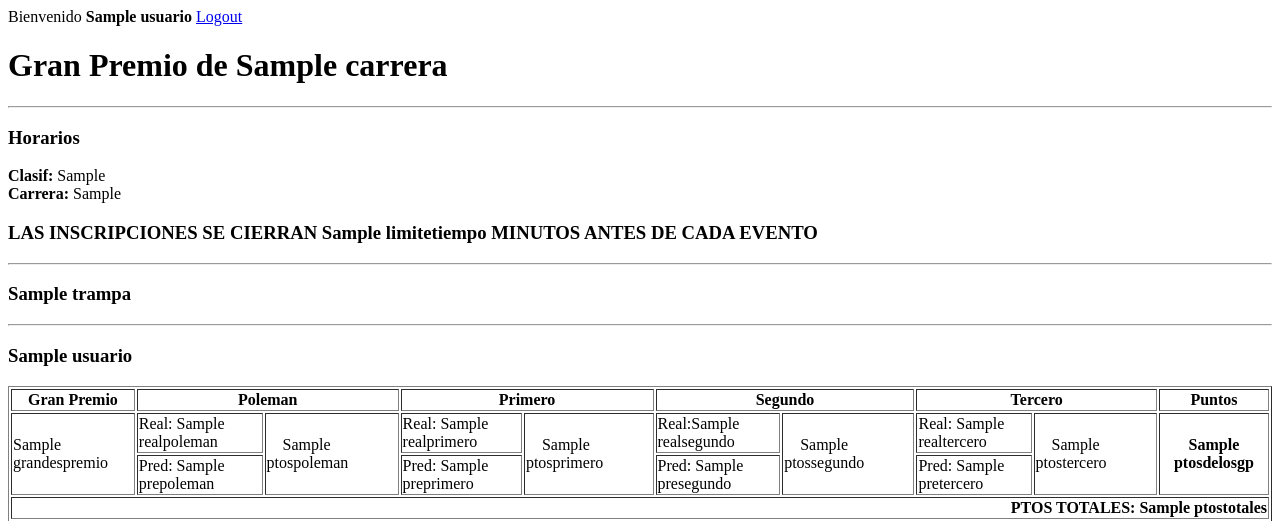
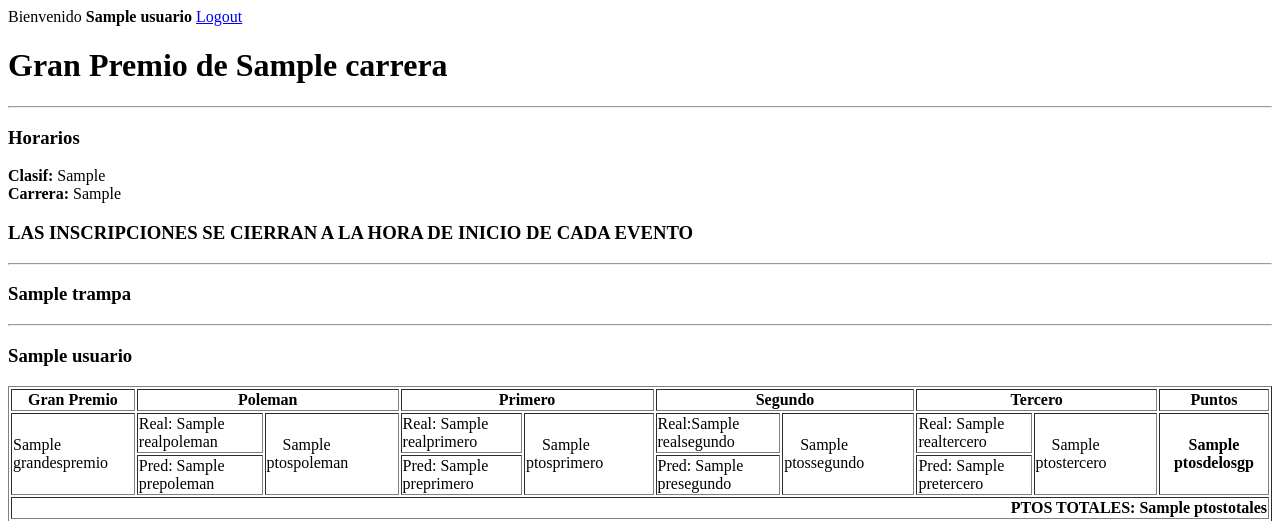
Before and after one commit to xodbox/prediccionf1, a Python web app: template templates/main.html in a window 1280 px wide. Shown: the top 521 px of the page. Run offline with Jinja, Linux system fonts and the light colour scheme; the template is opened without the code that fills it: most values are stand-ins (such as "Sample title", 1, 10 or a date in 2020).

Commit message:
changed limit time to 0

```diff
--- a/config.py
+++ b/config.py
@@ -2,7 +2,7 @@
 
 from collections import namedtuple
 
-limitetiempo = 4
+limitetiempo = 0
 
 Piloto = namedtuple('Piloto', ['orden', 'numero', 'nombre', 'apellido', 'escuderia', 'abreviacion'])
 
--- a/main.py
+++ b/main.py
@@ -201,7 +201,7 @@ class MainPage(handler.Handler):
 						horario_clasificacion=horaclasificacion,
 						pilotos = pilotos,
 						carrera = resultado.granpremio,
-						limitetiempo = config.limitetiempo + 1,
+						limitetiempo = config.limitetiempo,
 						limiteclasificacion = limiteclasificacion,
 						limitecarrera = limitecarrera,
 						now = now,
--- a/templates/main.html
+++ b/templates/main.html
@@ -14,7 +14,7 @@
 	<h3>Horarios</h3>
 	<b>Clasif:</b> {{horario_clasificacion}}<br>
 	<b>Carrera:</b> {{horario_carrera}}
-	<h3>LAS INSCRIPCIONES SE CIERRAN {{limitetiempo}} MINUTOS ANTES DE CADA EVENTO</h3>
+	<h3>LAS INSCRIPCIONES SE CIERRAN A LA HORA DE INICIO DE CADA EVENTO</h3>
 	<hr />
 
 	<h3>{{trampa}}</h3>
```
